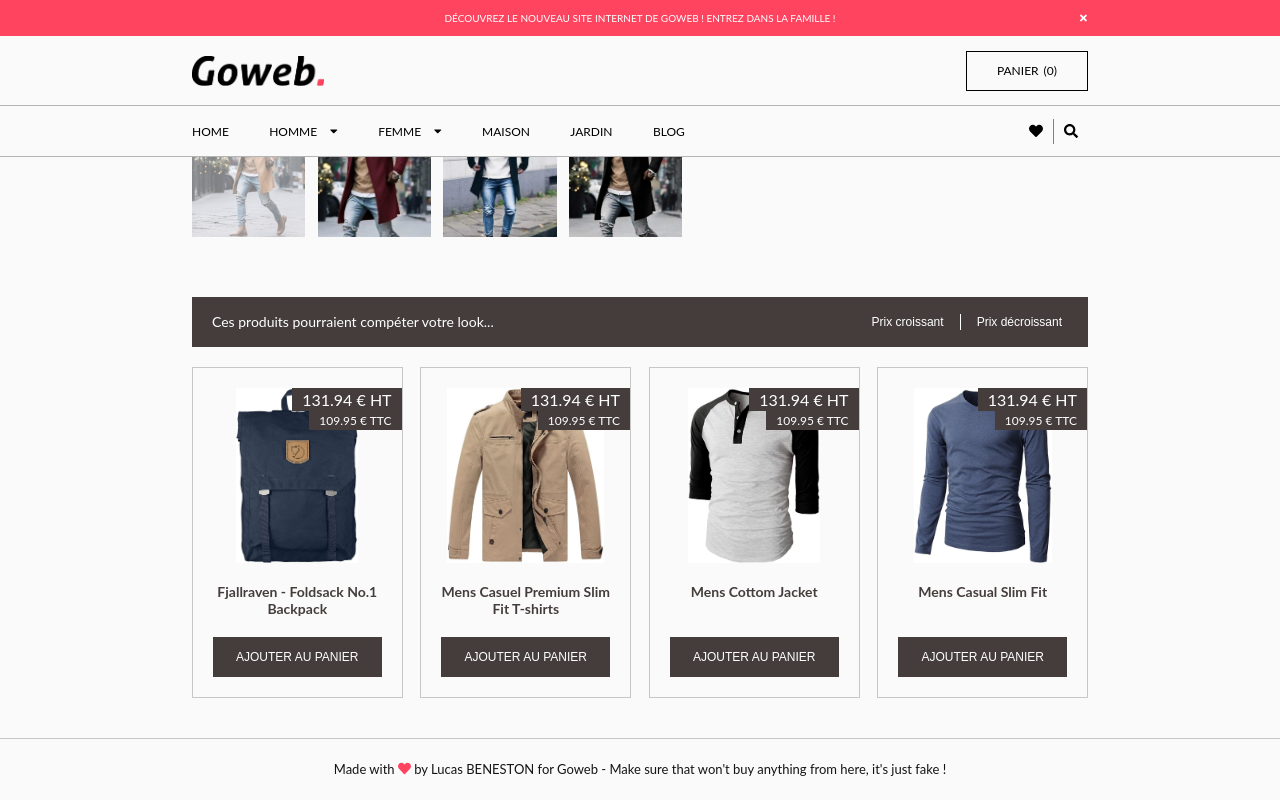
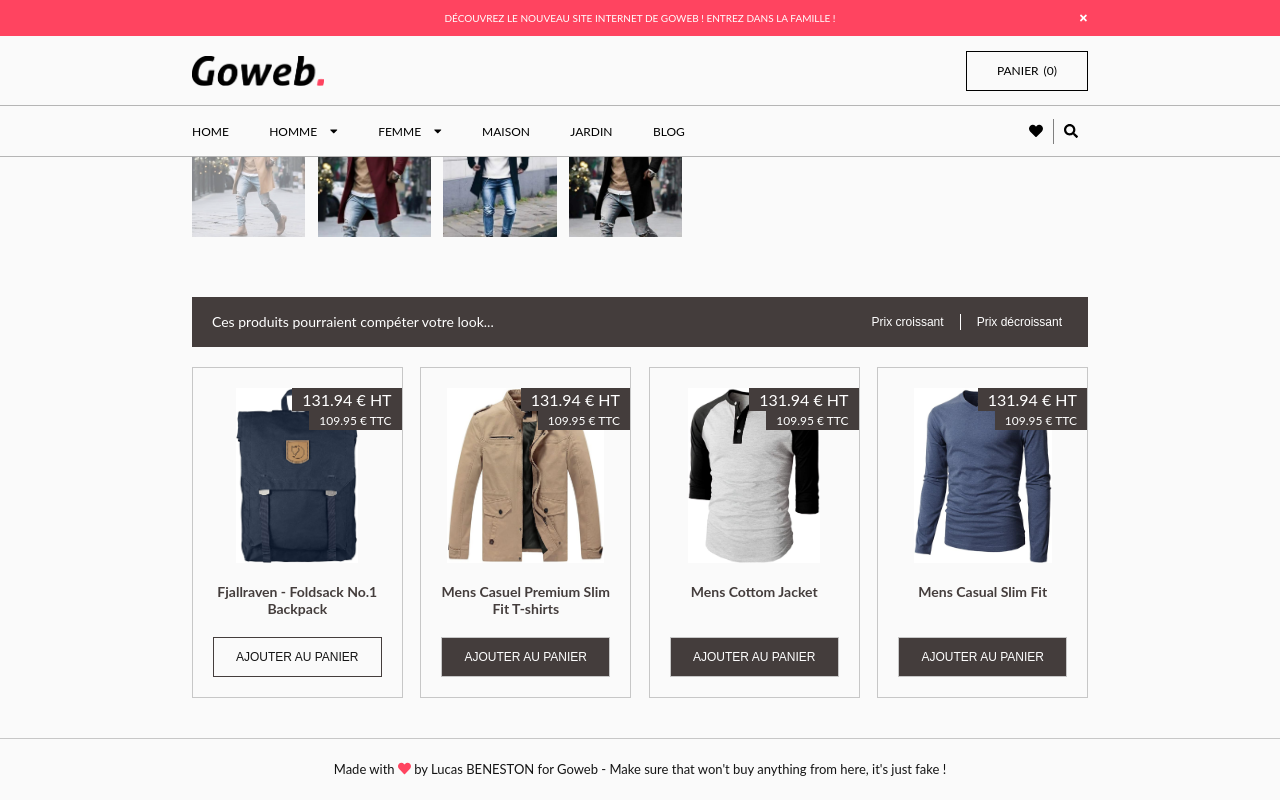
Before and after one commit to Lucasbeneston/goweb_store, a React (Create React App) app: page / in a window 1280 px wide. In both pictures the pointer is over the button 297 px from the left and 1305 px from the top of the page. Shown: the part 649-1449 px from the top of the page. Built offline with nearby package versions, Linux system fonts and the light colour scheme.

Commit message:
:memo: New Readme :memo:

```diff
--- a/src/components/molecules/ItemForm/ItemFormDesktop/ItemFormDesktop.scss
+++ b/src/components/molecules/ItemForm/ItemFormDesktop/ItemFormDesktop.scss
@@ -48,7 +48,6 @@
       height: 45px;
       background-color: $off-white;
       color: $grey;
-      border: none;
       text-transform: uppercase;
       outline: none;
       border: 1px solid $light-grey;
--- a/src/components/molecules/ItemMore/ItemMore.scss
+++ b/src/components/molecules/ItemMore/ItemMore.scss
@@ -63,7 +63,6 @@
 
   &_addButton {
     height: 35px;
-    border: none;
     background-color: $grey;
     color: $white;
     font-size: 1.2rem;
@@ -71,6 +70,15 @@
     width: 100%;
     outline: none;
     cursor: pointer;
+    border: 1px solid $light-grey;
+    transition: 0.25s ease-in-out;
+
+    &:hover {
+      border: 1px solid $grey;
+      color: $anthracite-grey;
+      background-color: $off-white;
+      transition: 0.25s ease-in-out;
+    }
 
     @include media(tablet) {
       height: 40px;
```
Also changed, not shown: 2 other files (tests, documents, lock files or other folders).
